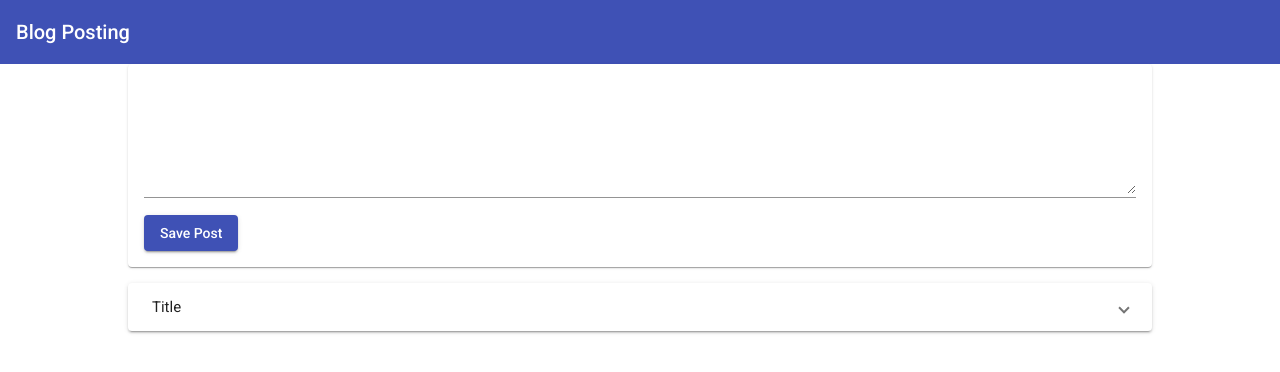
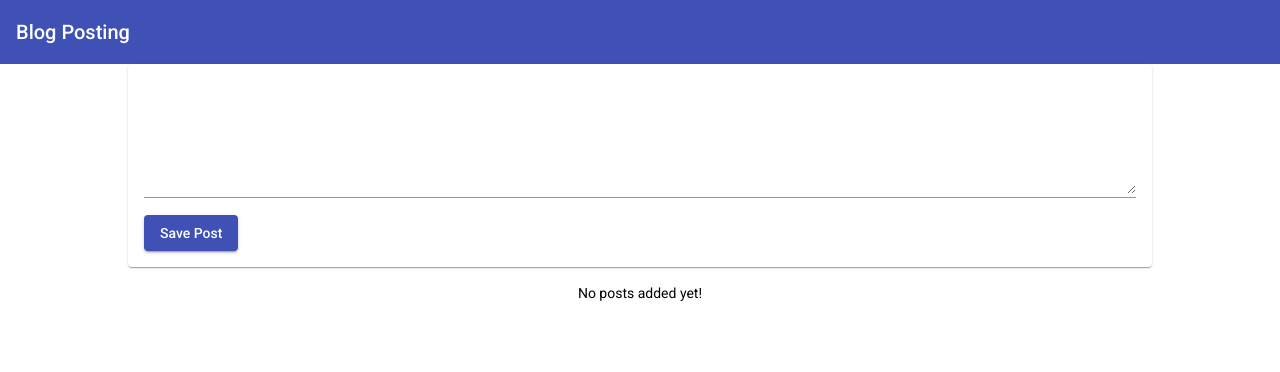
Before and after one commit to Andrej492/ersteApp, an Angular app in the folder ersteApp/: page / in a window 1280 px wide. Shown: the top 372 px of the page. Built offline with nearby package versions, Linux system fonts and the light colour scheme.

Commit message:
Update: Preparing to connect post-list and create

```diff
--- a/ersteApp/src/app/posts/post-list/post-list.component.css
+++ b/ersteApp/src/app/posts/post-list/post-list.component.css
@@ -2,3 +2,7 @@
   display: block;
   margin-top: 16px;
 }
+
+.info-text{
+  text-align: center;
+}
--- a/ersteApp/src/app/posts/post-list/post-list.component.html
+++ b/ersteApp/src/app/posts/post-list/post-list.component.html
@@ -1,7 +1,8 @@
 <mat-accordion displayMode="default" [multi]="true"
-               [hideToggle]="false">
-    <mat-expansion-panel [hideToggle]="false">
-        <mat-expansion-panel-header>Title</mat-expansion-panel-header>
-         Panel body
+               [hideToggle]="false" *ngIf="posts.length > 0">
+    <mat-expansion-panel [hideToggle]="false" *ngFor="let post of posts">
+        <mat-expansion-panel-header>{{ post.title }}</mat-expansion-panel-header>
+          {{ post.content }}
     </mat-expansion-panel>
 </mat-accordion>
+<p class="info-text mat-body-1" *ngIf="posts.length <= 0">No posts added yet!</p>
--- a/ersteApp/src/app/posts/post-list/post-list.component.ts
+++ b/ersteApp/src/app/posts/post-list/post-list.component.ts
@@ -6,9 +6,11 @@ import { Component } from "@angular/core";
   styleUrls: ['./post-list.component.css']
 })
 export class PostListComponent{
-  posts = [
-    {title: 'First-Post', content: 'This is a post!'},
-    {title: 'Second-Post', content: 'This is a post!'},
-    {title: 'Third-Post', content: 'This is a post!'}
-  ];
+  // posts = [
+  //   {title: 'First-Post', content: 'This is a 1st post!'},
+  //   {title: 'Second-Post', content: 'This is a 2nd post!'},
+  //   {title: 'Third-Post', content: 'This is a 3rd post!'}
+  // ];
+
+  posts = [];
 }
```
